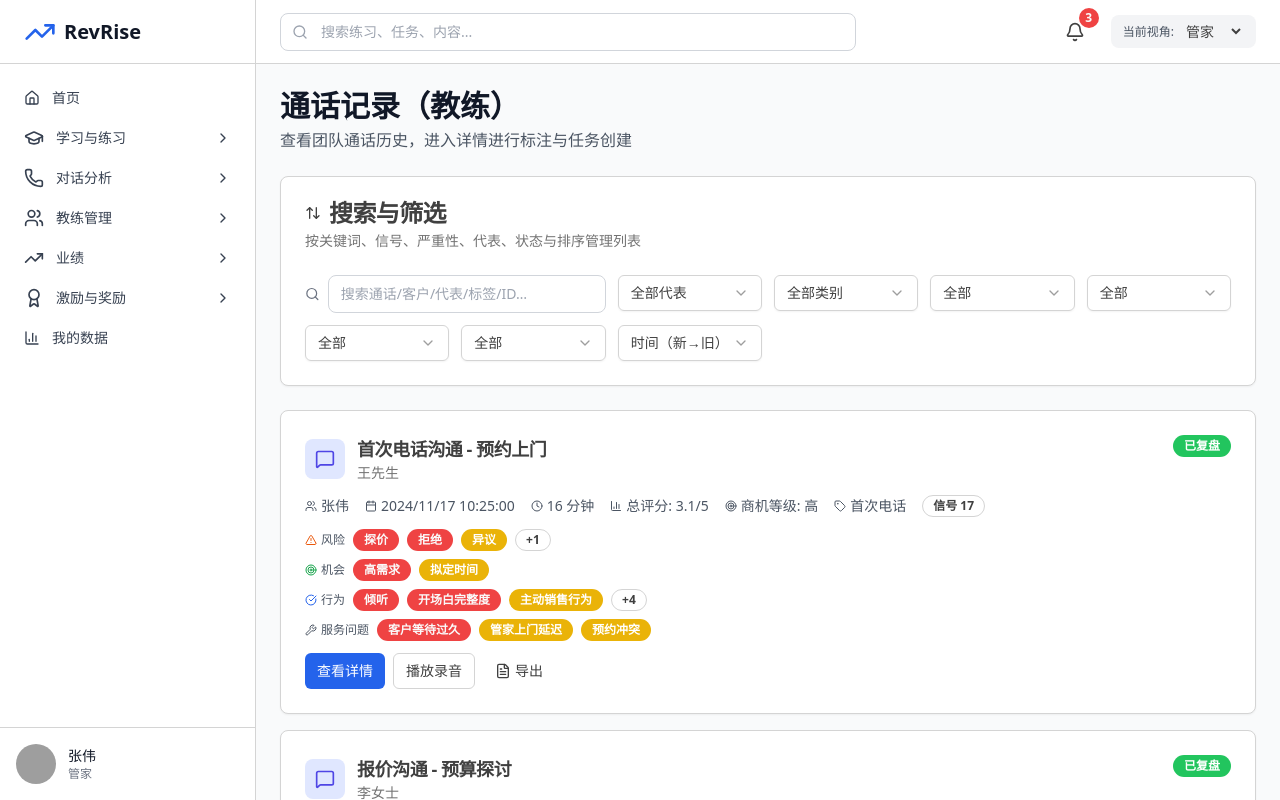
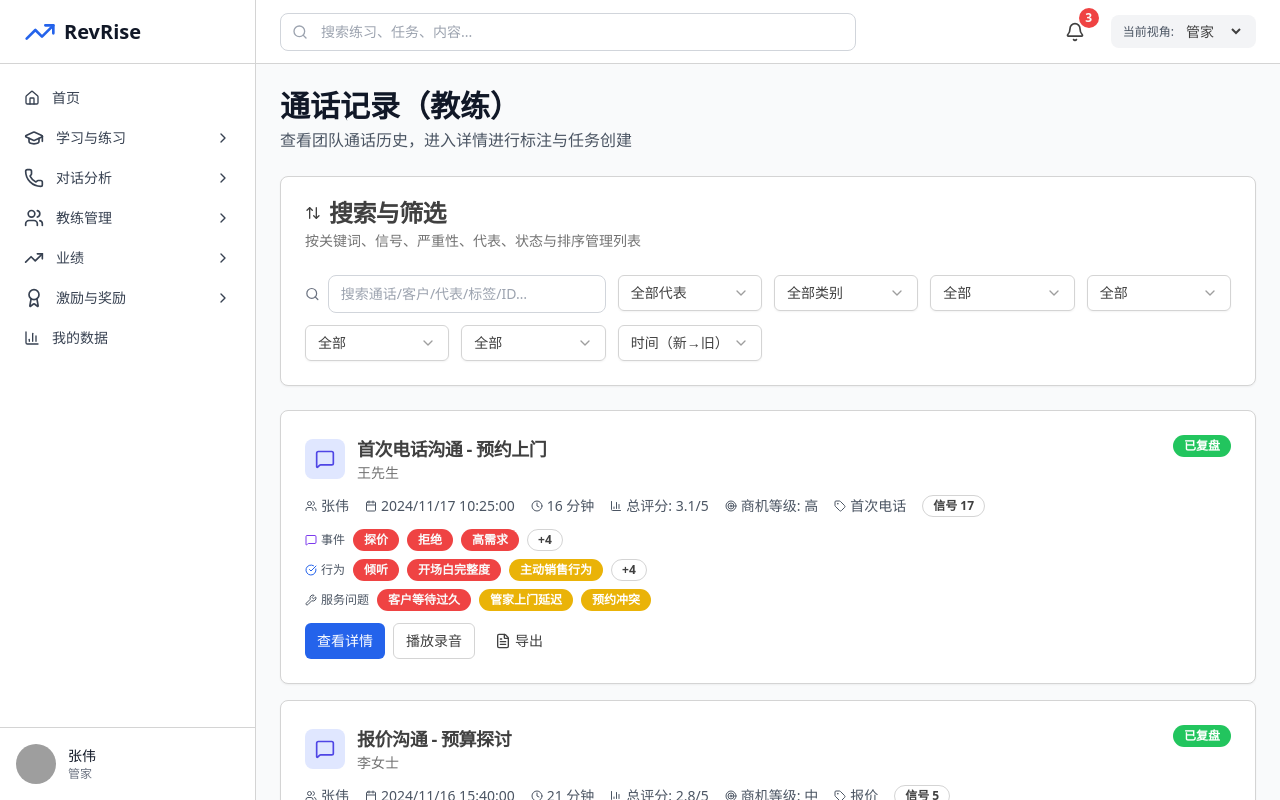
Before and after one commit to franksunye/RepRise, a Next.js app in the folder frontend/: page /coach/conversations in a window 1280 px wide. Built offline with nearby package versions, Linux system fonts and the light colour scheme; grey boxes are pictures that could not be loaded.

Commit message:
refactor(coach): conversation card groups aligned to taxonomy  show Event/Behavior/Service groups only; remove risk/opportunity groups on card

```diff
--- a/frontend/app/coach/conversations/page.tsx
+++ b/frontend/app/coach/conversations/page.tsx
@@ -294,16 +294,10 @@ export default function CoachConversationsPage() {
                 };
                 const severityWeight = (sev: string) => sev === 'high' ? 3 : sev === 'medium' ? 2 : 1;
                 const severityVariant = (sev: string) => sev === 'high' ? 'destructive' : sev === 'medium' ? 'warning' : 'default';
-                const isRiskType = (t: string) => (
-                  t === 'event_objection' || t === 'event_no_next_step' || t === 'event_rejection' || t === 'event_delay' || t === 'event_pricing'
-                );
-                const isOppType = (t: string) => (
-                  t === 'event_buying' || t === 'event_schedule'
-                );
+                const isEventType = (t: string) => t.startsWith('event_');
                 const groups: Record<string, Array<{ label: string; severity: string }>> = {
+                  事件: [],
                   行为: [],
-                  风险: [],
-                  机会: [],
                   服务问题: [],
                 };
                 signals.forEach(s => {
@@ -313,10 +307,8 @@ export default function CoachConversationsPage() {
                     groups['行为'].push({ label, severity: s.severity });
                   } else if (s.type.startsWith('issue_')) {
                     groups['服务问题'].push({ label, severity: s.severity });
-                  } else if (isRiskType(s.type)) {
-                    groups['风险'].push({ label, severity: s.severity });
-                  } else if (isOppType(s.type)) {
-                    groups['机会'].push({ label, severity: s.severity });
+                  } else if (isEventType(s.type)) {
+                    groups['事件'].push({ label, severity: s.severity });
                   }
                 });
 
@@ -358,8 +350,7 @@ export default function CoachConversationsPage() {
 
                 return (
                   <div className="space-y-2">
-                    {renderGroup('风险', <AlertTriangle className="h-3 w-3 text-orange-600" />, 'text-orange-600')}
-                    {renderGroup('机会', <Target className="h-3 w-3 text-green-600" />, 'text-green-600')}
+                    {renderGroup('事件', <MessageSquare className="h-3 w-3 text-violet-600" />, 'text-violet-600')}
                     {renderGroup('行为', <CheckCircle className="h-3 w-3 text-blue-600" />, 'text-blue-600')}
                     {renderGroup('服务问题', <Wrench className="h-3 w-3 text-gray-600" />, 'text-gray-600')}
                   </div>
```
